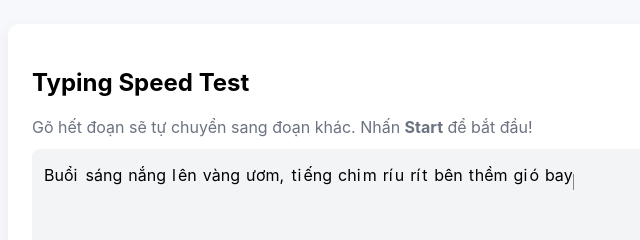
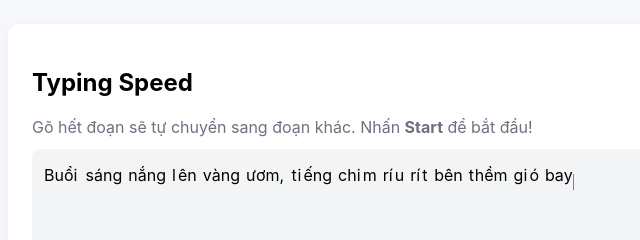
Before and after one commit to udatIT2005/Typing-Speed, a plain HTML site: page index.html in a window 1280 px wide. Shown: the top 240 px of the page, 158-798 px from the left. Drawn offline with Linux system fonts and the light colour scheme.

Commit message:
Typing Speed

```diff
--- a/index.html
+++ b/index.html
@@ -3,13 +3,13 @@
   <head>
     <meta charset="utf-8" />
     <meta name="viewport" content="width=device-width,initial-scale=1" />
-    <title>Typing Speed Test</title>
+    <title>Typing Speed</title>
   </head>
   <link rel="stylesheet" href="style.css" />
   <link rel="icon" href="./images/Avatar.png" />
   <body>
     <div class="card">
-      <h2>Typing Speed Test</h2>
+      <h2>Typing Speed</h2>
       <div class="muted">
         Gõ hết đoạn sẽ tự chuyển sang đoạn khác. Nhấn <b>Start</b> để bắt đầu!
       </div>
```
